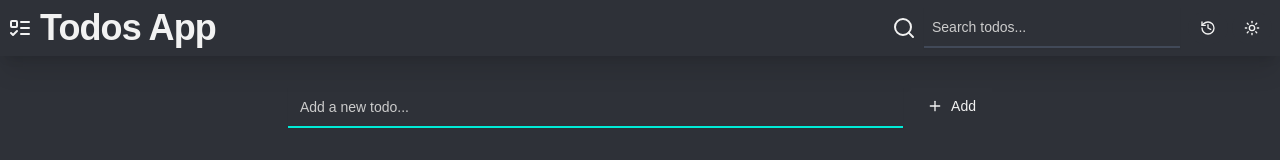
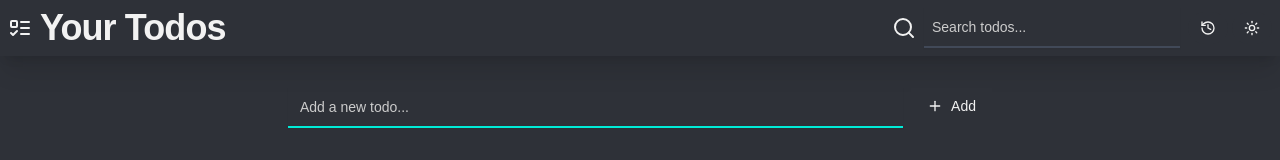
Before and after one commit to amritpal7/todo-vite-app, a React (Vite) app: page / in a window 1280 px wide. Shown: the top 160 px of the page. Built offline with nearby package versions, Linux system fonts and the light colour scheme; a web font is replaced by a local one.

Commit message:
update: Heading

```diff
--- a/src/components/Navbar/Navbar.tsx
+++ b/src/components/Navbar/Navbar.tsx
@@ -17,7 +17,7 @@ const Navbar = () => {
     <nav className="bg-background text-foreground p-2 flex flex-col md:flex-row items-center justify-between gap-2 shadow-xl">
       <div className="flex items-center gap-2 scroll-m-20 text-3xl font-extrabold tracking-tight lg:text-4xl">
         <ListTodo />
-        <h1 className="">Todos App</h1>
+        <h1 className="">Your Todos</h1>
       </div>
 
       <div className="flex gap-2">
```
